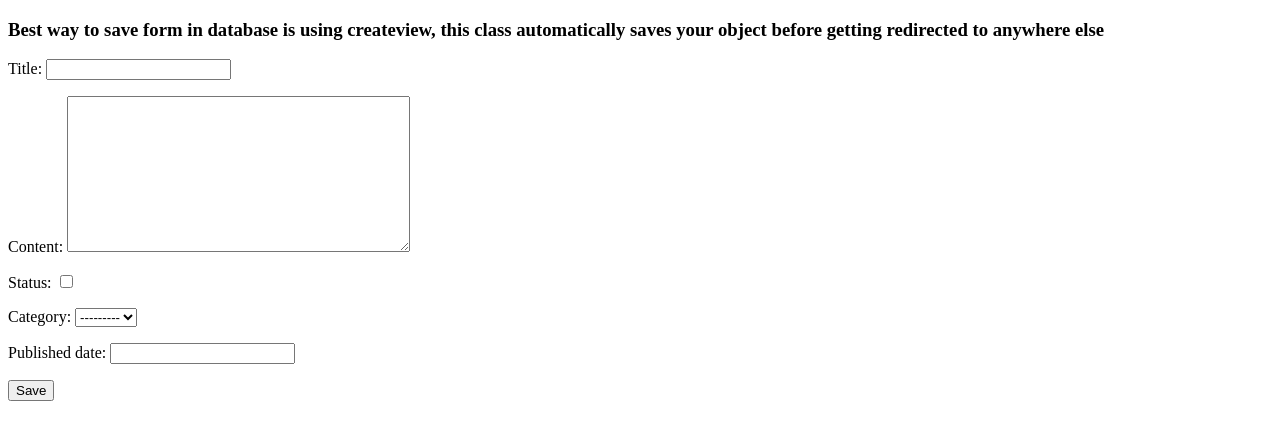
After one commit to arminadm/django-advanced-blog, a Django app: page /blog/create_post-CV in a window 1280 px wide. The commit adds this page. Shown: the top 440 px of the page. Run offline with Django 4.2, Linux system fonts and the light colour scheme; data that the repository does not hold is empty.

Commit message:
added both createview and formview for same action(adding new post)
these two classes are not the same but for test we did this action, all the required details has been explained in the html pages of each

```diff
--- a/core/blog/urls.py
+++ b/core/blog/urls.py
@@ -1,11 +1,13 @@
 from django.urls import path
-from blog.views import IndexCBView, RedirectToMaktab, ListViewOfPosts, DetailViewOfPost
+from blog.views import FormViewNewPost, IndexCBView, RedirectToMaktab, ListViewOfPosts, DetailViewOfPost, FormViewNewPost, CreateViewNewPost
 
 app_name = 'blog'
 
 urlpatterns = [
     path('', ListViewOfPosts.as_view(), name='listViewOfPosts'),
     path('<int:pk>/', DetailViewOfPost.as_view(), name='detailViewOfPost'),
+    path('create_post-FV', FormViewNewPost.as_view(), name='formViewNewPost'),
+    path('create_post-CV', CreateViewNewPost.as_view(), name='createViewNewPost'),
     path('CBVindex', IndexCBView.as_view(), name='FBVindex'),
     path('go-to-maktab/<int:pk>', RedirectToMaktab.as_view(), name='maktab')
 ]
--- a/core/blog/views.py
+++ b/core/blog/views.py
@@ -1,8 +1,9 @@
 from django.shortcuts import get_object_or_404, render
-from django.views.generic import TemplateView, ListView, DetailView
+from django.views.generic import TemplateView, ListView, DetailView, FormView, CreateView
 from django.views.generic.base import RedirectView
 from blog.models import Post
 from django.utils import timezone
+from blog.forms import CreateNewPost
 # Create your views here.
 
 #Function Based Views
@@ -36,7 +37,7 @@ class ListViewOfPosts(ListView):
     # def get_queryset(self):
     #   posts = Post.objects.filter(status=1)
     #   return posts
-    paginate_by = 3
+    paginate_by = 5
     ordering = '-created_date'
     template_name = 'posts.html'
     context_object_name = 'posts'
@@ -49,3 +50,22 @@ class DetailViewOfPost(DetailView):
         context = super().get_context_data(**kwargs)
         context['now'] = timezone.now()
         return context
+
+class FormViewNewPost(FormView):
+    form_class = CreateNewPost
+    template_name = 'createNewPostByFormView.html'
+    success_url = '/blog/'
+    def form_valid(self, form):
+        form.save()
+        return super().form_valid(form)
+
+class CreateViewNewPost(CreateView):
+    model = Post
+    #fields = "__all__"
+    fields = ['title', 'content', 'status', 'category', 'published_date'] # you can use following commented code line instead of this
+    # form_class = CreateNewPost
+    template_name = 'createNewPostByCreateView.html'
+    success_url = '/blog/'
+    def form_valid(self, form):
+        form.instance.author = self.request.user
+        return super().form_valid(form)
--- /dev/null
+++ b/core/templates/createNewPostByCreateView.html
@@ -0,0 +1,16 @@
+<!DOCTYPE html>
+<html lang="en">
+<head>
+    <meta charset="UTF-8">
+    <meta http-equiv="X-UA-Compatible" content="IE=edge">
+    <meta name="viewport" content="width=device-width, initial-scale=1.0">
+    <title>create new form by CV</title>
+</head>
+<body>
+    <h3>Best way to save form in database is using createview, this class automatically saves your object before getting redirected to anywhere else</h3>
+    <form method="post">{% csrf_token %}
+        {{ form.as_p }}
+        <input type="submit" value="Save">
+    </form>
+</body>
+</html>
```
Also changed, not shown: core/blog/forms.py (added, +7 -0 lines), core/templates/createNewPostByFormView.html (added, +19 -0 lines), core/templates/posts.html (+7 -2 lines).
